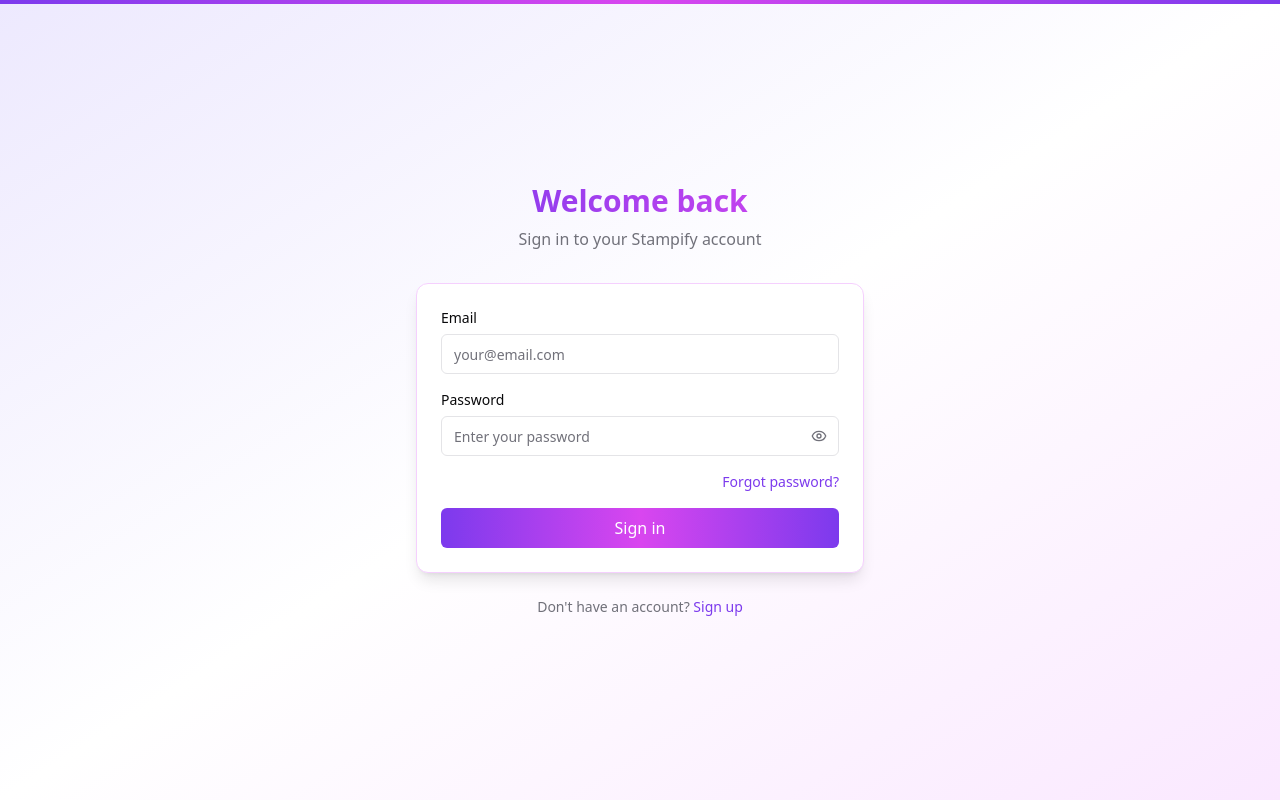
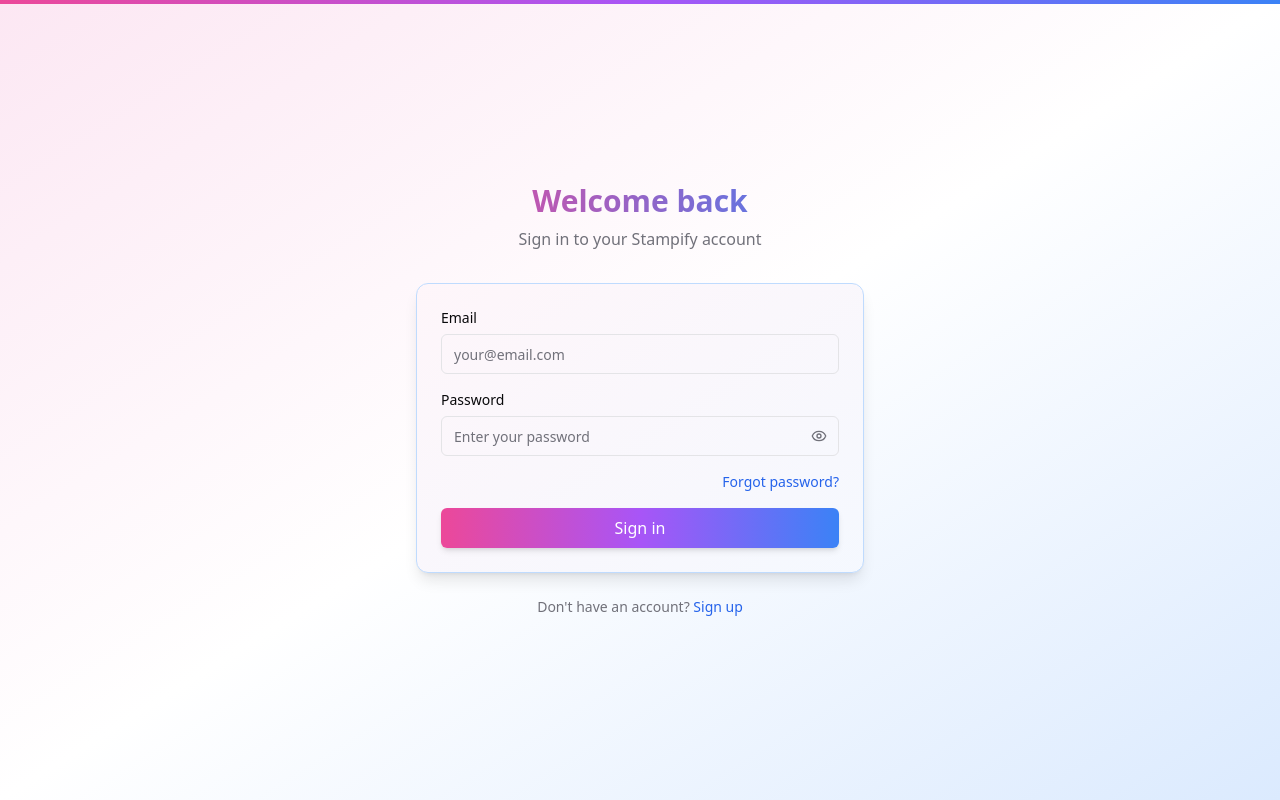
Before and after one commit to Sandip61/stampify-hub, a React (Vite) app: page /login in a window 1280 px wide. Built offline with nearby package versions, Linux system fonts and the light colour scheme.

Commit message:
Improve login page styling
Updated the color scheme of the customer login page to be more visually appealing.

```diff
--- a/src/pages/Login.tsx
+++ b/src/pages/Login.tsx
@@ -70,15 +70,16 @@ const Login = () => {
   }
 
   return (
-    <div className="min-h-screen flex flex-col justify-center items-center px-4 py-8 animate-fade-in bg-gradient-to-br from-violet-100 via-white to-fuchsia-100">
+    <div className="min-h-screen flex flex-col justify-center items-center px-4 py-8 animate-fade-in bg-gradient-to-br from-pink-100 via-white to-blue-100">
       <div className="w-full max-w-md">
         <div className="text-center mb-8">
-          <h1 className="text-3xl font-bold bg-gradient-to-r from-violet-600 to-fuchsia-500 bg-clip-text text-transparent">Welcome back</h1>
+          <h1 className="text-3xl font-bold bg-gradient-to-r from-pink-500 to-blue-500 bg-clip-text text-transparent">Welcome back</h1>
           <p className="text-muted-foreground mt-2">Sign in to your Stampify account</p>
         </div>
 
-        <div className="bg-white rounded-xl shadow-lg border border-fuchsia-200 p-6 backdrop-blur-sm">
-          <form onSubmit={handleSubmit} className="space-y-4">
+        <div className="bg-white rounded-xl shadow-lg border border-blue-200 p-6 backdrop-blur-sm relative overflow-hidden">
+          <div className="absolute inset-0 bg-gradient-to-br from-pink-500/5 to-blue-500/5"></div>
+          <form onSubmit={handleSubmit} className="space-y-4 relative">
             <div className="form-control">
               <label htmlFor="email" className="text-sm font-medium">
                 Email
@@ -90,7 +91,7 @@ const Login = () => {
                 onChange={(e) => setEmail(e.target.value)}
                 className={`flex h-10 w-full rounded-md border ${
                   errors.email ? "border-destructive" : "border-input"
-                } bg-transparent px-3 py-2 text-sm ring-offset-background file:border-0 file:bg-transparent file:text-sm file:font-medium placeholder:text-muted-foreground focus-visible:outline-none focus-visible:ring-2 focus-visible:ring-fuchsia-400 focus-visible:ring-offset-2 disabled:cursor-not-allowed disabled:opacity-50`}
+                } bg-transparent px-3 py-2 text-sm ring-offset-background file:border-0 file:bg-transparent file:text-sm file:font-medium placeholder:text-muted-foreground focus-visible:outline-none focus-visible:ring-2 focus-visible:ring-blue-400 focus-visible:ring-offset-2 disabled:cursor-not-allowed disabled:opacity-50`}
                 placeholder="your@email.com"
                 disabled={isLoading}
               />
@@ -116,7 +117,7 @@ const Login = () => {
             <div className="flex justify-end">
               <Link
                 to="/forgot-password"
-                className="text-sm text-violet-600 hover:text-violet-800 hover:underline"
+                className="text-sm text-blue-600 hover:text-blue-800 hover:underline"
               >
                 Forgot password?
               </Link>
@@ -124,7 +125,7 @@ const Login = () => {
 
             <button
               type="submit"
-              className="w-full h-10 px-4 py-2 rounded-md bg-gradient-to-r from-violet-600 via-fuchsia-500 to-violet-600 text-white hover:from-violet-700 hover:via-fuchsia-600 hover:to-violet-700 transition-colors disabled:opacity-50 disabled:pointer-events-none"
+              className="w-full h-10 px-4 py-2 rounded-md bg-gradient-to-r from-pink-500 via-purple-500 to-blue-500 text-white hover:from-pink-600 hover:via-purple-600 hover:to-blue-600 transition-colors disabled:opacity-50 disabled:pointer-events-none shadow-md"
               disabled={isLoading}
             >
               {isLoading ? "Signing in..." : "Sign in"}
@@ -135,14 +136,14 @@ const Login = () => {
         <div className="text-center mt-6">
           <p className="text-sm text-muted-foreground">
             Don't have an account?{" "}
-            <Link to="/signup" className="text-violet-600 hover:text-violet-800 hover:underline">
+            <Link to="/signup" className="text-blue-600 hover:text-blue-800 hover:underline">
               Sign up
             </Link>
           </p>
         </div>
       </div>
 
-      <div className="absolute top-0 left-0 right-0 h-1 bg-gradient-to-r from-violet-600 via-fuchsia-500 to-violet-600"></div>
+      <div className="absolute top-0 left-0 right-0 h-1 bg-gradient-to-r from-pink-500 via-purple-500 to-blue-500"></div>
     </div>
   );
 };
```
